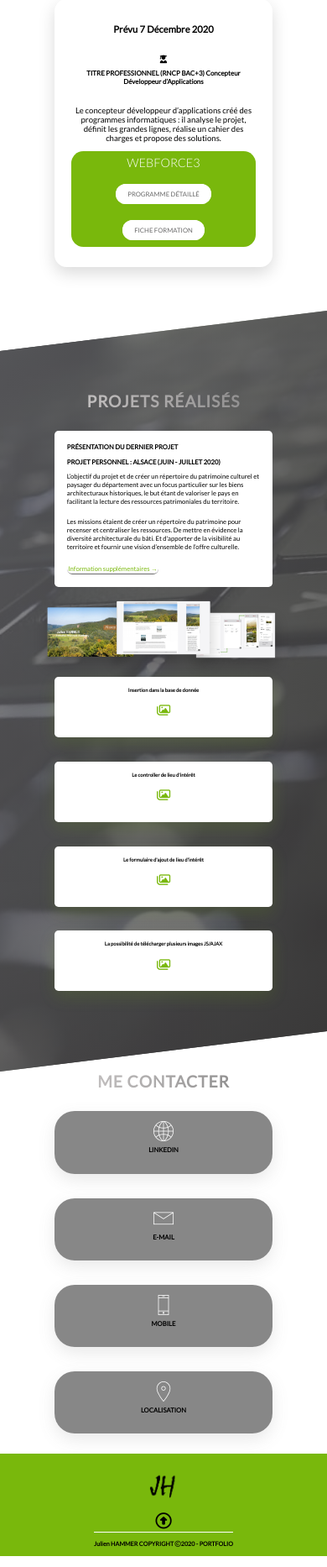
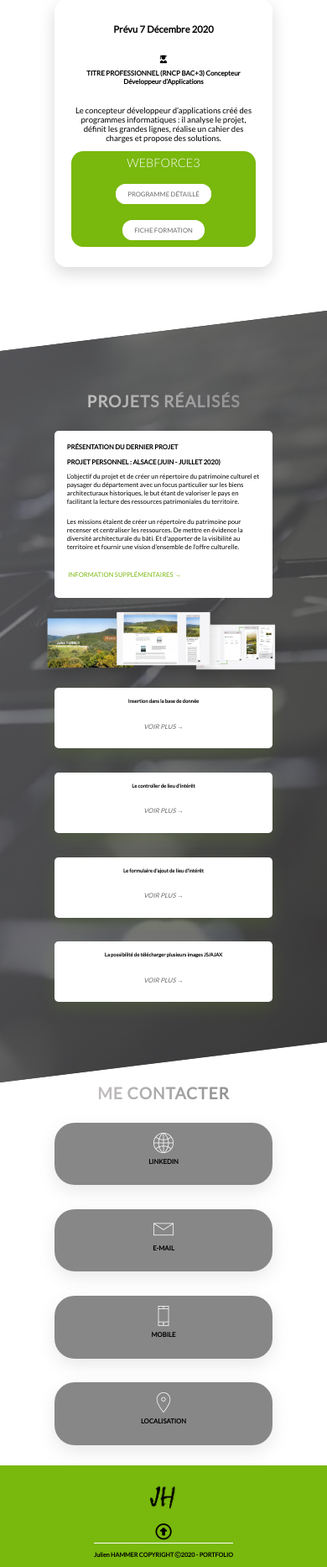
Before and after one commit to rouge13/portfolioPythonDjango, a Django app: page / in a window 390 px wide. Shown: the part 2879-4745 px from the top of the page at 84% size. Run offline with Django 3.2, Linux system fonts and the light colour scheme; some libraries are stand-ins or nearby versions.

Commit message:
project cards

```diff
--- a/static/sass/components/_button.scss
+++ b/static/sass/components/_button.scss
@@ -10,6 +10,7 @@
     transition: all .2s;
     position: relative;
     font-size: $default-font-size;
+    color: $color-primary;
 
     @include respond(tab-port){
       margin: 1.5rem 0;
@@ -73,32 +74,9 @@
   }
 }
 
-.btn-text {
-  &:link,
-  &:visited {
-    font-size: $default-font-size;
-    color: $color-primary;
-    display: inline-block;
-    text-decoration: none;
-    border-bottom: 1px solid $color-primary;
-    padding: 3px;
-    transition: all .2s;
-  }
-
-  &:hover {
-    background-color: $color-primary;
-    color: $color-secondary;
-    box-shadow: 0 1rem 2rem rgba($color-tertiary, .15);
-    transform: translateY(-2px);
-  }
-
-  &:active {
-    box-shadow: 0 .5rem 1rem rgba($color-tertiary, .15);
-    transform: translateY(0);
-  }
-}
 
 .btn-text {
+
   &:link,
   &:visited {
     font-size: $default-font-size;
--- a/static/sass/components/_popup.scss
+++ b/static/sass/components/_popup.scss
@@ -11,6 +11,7 @@
   transition: all .5s;
   text-align: center;
   color: $color-secondary;
+
 
   &__content {
     @include absCenter;
@@ -62,4 +63,72 @@
       color: $color-primary;
     }
   }
+
+  @include respond(tab-port) {
+    height: 100vh;
+    width: 100%;
+    position: fixed;
+    top: 0;
+    left: 0;
+    background-color: rgba($color-tertiary, .8);
+    z-index: 9999;
+    opacity: 0;
+    visibility: hidden;
+    transition: all .5s;
+    text-align: center;
+    color: $color-secondary;
+
+
+    &__content {
+      @include absCenter;
+
+      width: 75%;
+      box-shadow: 0 2rem 4rem rgba($color-tertiary, .2);
+      border-radius: 3px;
+      overflow: hidden;
+      opacity: 0;
+      transform: translate(-50%, -50%) scale(.25);
+      transition: all .5s .3s;
+      display: flex;
+      justify-content: center;
+
+    }
+
+    &__img {
+      display: block;
+      height: 45vh;
+
+    }
+
+    //Open states
+    &:target {
+      opacity: 1;
+      visibility: visible;
+    }
+
+    &:target &__content {
+      opacity: 1;
+      transform: translate(-50%, -50%) scale(1);
+    }
+
+    &__close {
+      &:link,
+      &:visited {
+        color: $color-secondary;
+        position: absolute;
+        top: 2.5rem;
+        right: 2.5rem;
+        font-size: 3rem;
+        text-decoration: none;
+        display: inline-block;
+        transition: all .2s;
+        line-height: 1;
+      }
+
+      &:hover {
+        color: $color-primary;
+      }
+    }
+
+  }
 }
--- a/testcv/templates/home.html
+++ b/testcv/templates/home.html
@@ -296,7 +296,7 @@
 							<p class="paragraph">
 								Les missions étaient de créer un répertoire du patrimoine pour recenser et centraliser les ressources. De mettre en évidence la diversité architecturale du bâti. Et d'apporter de la visibilité au territoire et fournir une vision d’ensemble de l’offre culturelle.
 							</p>
-							<a href="static/docs/Présentation%20HAMMER%20Julien.pdf" class="btn-text" target="_blank">Information supplémentaires &rarr;</a>
+							<a href="static/docs/Présentation%20HAMMER%20Julien.pdf" class="btn btn-text" target="_blank">Information supplémentaires &rarr;</a>
 						</div>
 					</div>
 					<div class="col-1-of-2">
@@ -311,33 +311,33 @@
 					<div class="row">
 						<div class="col-1-of-4">
 							<div class="project-box">
-								<h5 class="project-box__title u-margin-bottom-medium">Insertion dans la base de donnée</h5>
+								<h5 class="project-box__title u-margin-bottom-small">Insertion dans la base de donnée</h5>
 								<a href="#popupInsertionBDD">
-									<i class="project-box__icon far fa-images"></i>
+									<i class="btn btn-text">Voir plus &rarr;</i>
 								</a>
 							</div>
 						</div>
 						<div class="col-1-of-4">
 							<div class="project-box">
-								<h5 class="project-box__title u-margin-bottom-medium">Le controller de lieu d'intérêt</h5>
+								<h5 class="project-box__title u-margin-bottom-small">Le controller de lieu d'intérêt</h5>
 								<a href="#popupController">
-									<i class="project-box__icon far fa-images"></i>
+									<i class="btn btn-text">Voir plus &rarr;</i>
 								</a>
 							</div>
 						</div>
 						<div class="col-1-of-4">
 							<div class="project-box">
-								<h5 class="project-box__title u-margin-bottom-medium">Le formulaire d'ajout de lieu d'intérêt</h5>
+								<h5 class="project-box__title u-margin-bottom-small">Le formulaire d'ajout de lieu d'intérêt</h5>
 								<a href="#popupFormulairePOI">
-									<i class="project-box__icon far fa-images"></i>
+									<i class="btn btn-text">Voir plus &rarr;</i>
 								</a>
 							</div>
 						</div>
 						<div class="col-1-of-4">
 							<div class="project-box">
-								<h5 class="project-box__title u-margin-bottom-medium">La possibilité de télécharger plusieurs images JS/AJAX</h5>
+								<h5 class="project-box__title u-margin-bottom-small">La possibilité de télécharger plusieurs images JS/AJAX</h5>
 								<a href="#popupMultiUpload">
-									<i class="project-box__icon far fa-images"></i>
+									<i class="btn btn-text">Voir plus &rarr;</i>
 								</a>
 							</div>
 						</div>
```
Also changed, not shown: other parts of testcv/templates/home.html (+20 -4 lines), static/css/style.css (+50 -19 lines), static/sass/main.css (+58 -20 lines), static/images/controllerPOI1x.jpg (added), static/images/controllerPOI2x.jpg (renamed from static/images/controllerPOI.jpg), static/images/formulairePOI1x.jpg (added), static/images/formulairePOI2x.jpg (renamed from static/images/formulairePOI.jpg), static/images/insertionBDD1x.jpg (added), static/images/insertionBDD2x.jpg (renamed from static/images/insertionBDD.jpg), static/images/multiUploadJS1x.jpg (added), static/images/multiUploadJS2x.jpg (renamed from static/images/multiUploadJS.jpg), 2 other files.
